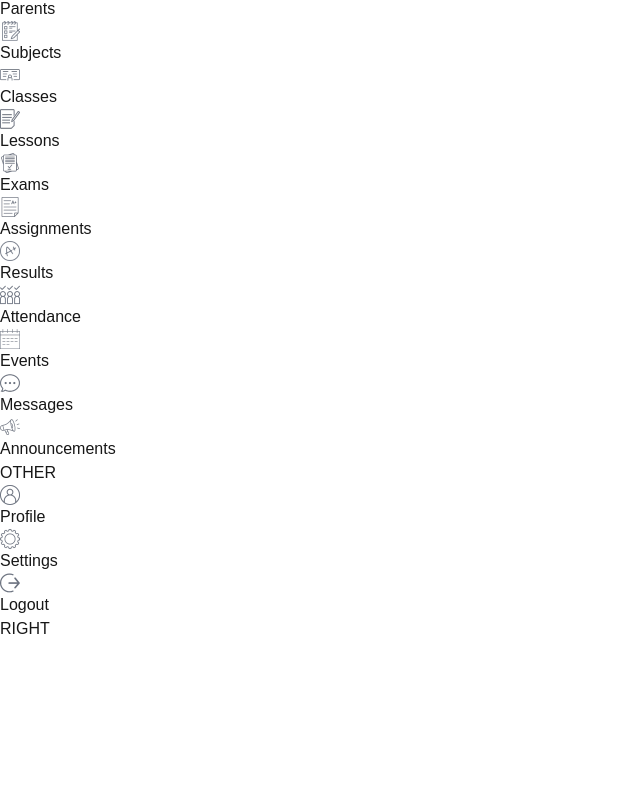
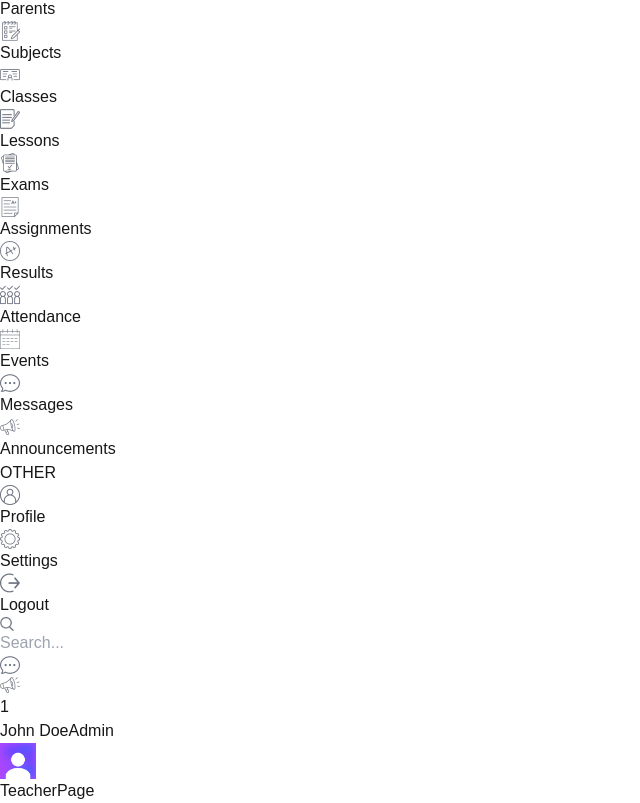
Before and after one commit to AbayTesfaye/Next-js-SMD, a Next.js app: page /dashboard/teacher in a window 1280 px wide. Shown: the part 235-1038 px from the top of the page, without its empty margins (0-640 px from the left). Before the commit the page ends 876 px from the top, so only its background shows below. Built offline with nearby package versions, Linux system fonts and the light colour scheme.

Commit message:
done all for navbar component

```diff
--- a/src/app/dashboard/layout.tsx
+++ b/src/app/dashboard/layout.tsx
@@ -1,6 +1,7 @@
 import Link from "next/link";
 import Image from 'next/image';
 import Menu from "@/components/menu";
+import Navbar from "@/components/navbar";
 export default function DashboardLayout({
   children,
 }: Readonly<{
@@ -9,7 +10,7 @@
   return (
   <div className="h-screen flex">
     {/* LEFT */}
-    <div className="w-[14%] md:w-[8%] lg:w-[16%] xl:w-[14%] bg-red-200 p-4">
+    <div className="w-[14%] md:w-[8%] lg:w-[16%] xl:w-[14%] p-4">
     <Link href='/' className="flex items-center justify-center lg:justify-start gap-2">
         <Image src='/logo.png' width={32} height={32} alt='logo'/>
         <span className="hidden md:block">School</span>
@@ -18,7 +19,10 @@
 </div>
 
     {/* RIGHT */}
-    <div className="w-[86%] md:w-[92%] lg:w-[84%] lx:w-[86%] bg-blue-200">RIGHT</div>
+    <div className="w-[86%] md:w-[92%] lg:w-[84%] lx:w-[86%] bg-[#F7F8FA] overflow-scroll">
+        <Navbar/>
+        {children}
+    </div>
 
   </div>
 
--- a/src/components/menu.tsx
+++ b/src/components/menu.tsx
@@ -33,18 +33,16 @@
 
 const Menu = () => {
   return (
-    <div className="menu-container">
+    <div className="mt-4 text-sm">
       {menuItems.map((menu) => (
-        <div className="menu-section" key={menu.title}>
-          <span className="menu-title">{menu.title}</span>
-          <div className="menu-items">
+        <div className="flex flex-col gap-2" key={menu.title}>
+          <span className="hidden lg:block text-gray-400 font-light my-4">{menu.title}</span>
             {menu.items.map((menuItem) => (
-              <Link href={menuItem.href} key={menuItem.label} className="menu-link flex items-center gap-2">
+              <Link href={menuItem.href} key={menuItem.label} className="flex items-center justify-center lg:justify-start gap-4 text-gray-500 py-2">
                 <Image src={menuItem.icon} alt={menuItem.label} width={20} height={20} />
-                <span>{menuItem.label}</span>
+                <span className="hidden lg:block">{menuItem.label}</span>
               </Link>
             ))}
-          </div>
         </div>
       ))}
     </div>
--- a/src/components/navbar.tsx
+++ b/src/components/navbar.tsx
@@ -1,6 +1,29 @@
+import Image from "next/image"
+
 const Navbar = () => {
   return (
-    <div className=''>Navbar</div>
+    <div className='flex items-center justify-between p-4'>
+        {/* SEARCH */}
+        <div className="hidden md:flex items-center gap-2 ring-[1.5px] text-xs ring-gray-300 px-2 rounded-full ">
+            <Image src='/search.png' width={14} height={14} alt="search"/>
+            <input type="text" placeholder="Search..." className="w-[200px] p-2 bg-transparent outline-none" />
+        </div>
+         {/* ICONS & USER */}
+         <div className="flex items-center gap-6 w-full justify-end">
+          <div className="bg-white rounded-full w-7 h-7 flex items-center justify-center cursor-pointer">
+           <Image src='/message.png' width={20} height={20} alt="message"/>
+          </div>
+          <div className="bg-white rounded-full w-7 h-7 flex items-center justify-center cursor-pointer relative">
+           <Image src='/announcement.png' width={20} height={20} alt="announcement" className="relative"/>
+           <div className="absolute -right-3 -top-3 w-5 h-5 rounded-full bg-purple-600 text-white flex justify-center items-center text-xs">1</div>
+          </div>
+          <div className="flex flex-col">
+            <span className="text-xs leading-3 font-medium">John Doe</span>
+            <span className="text-[10px] text-gray-500 text-right">Admin</span>
+          </div>
+          <Image src='/avatar.png' width={36} height={36} alt="profile" className="rounded-full"/>
+         </div>
+    </div>
   )
 }
 
```
